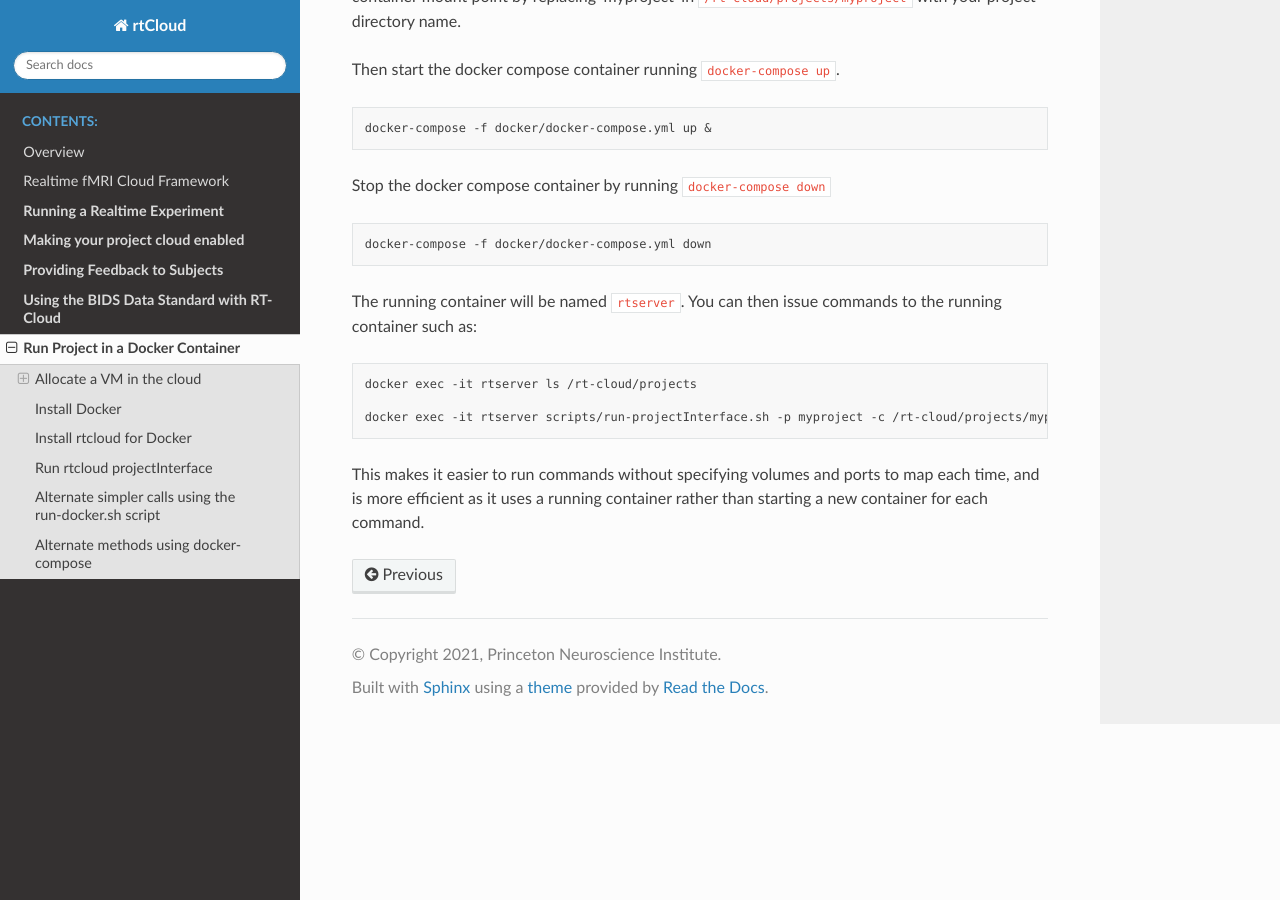
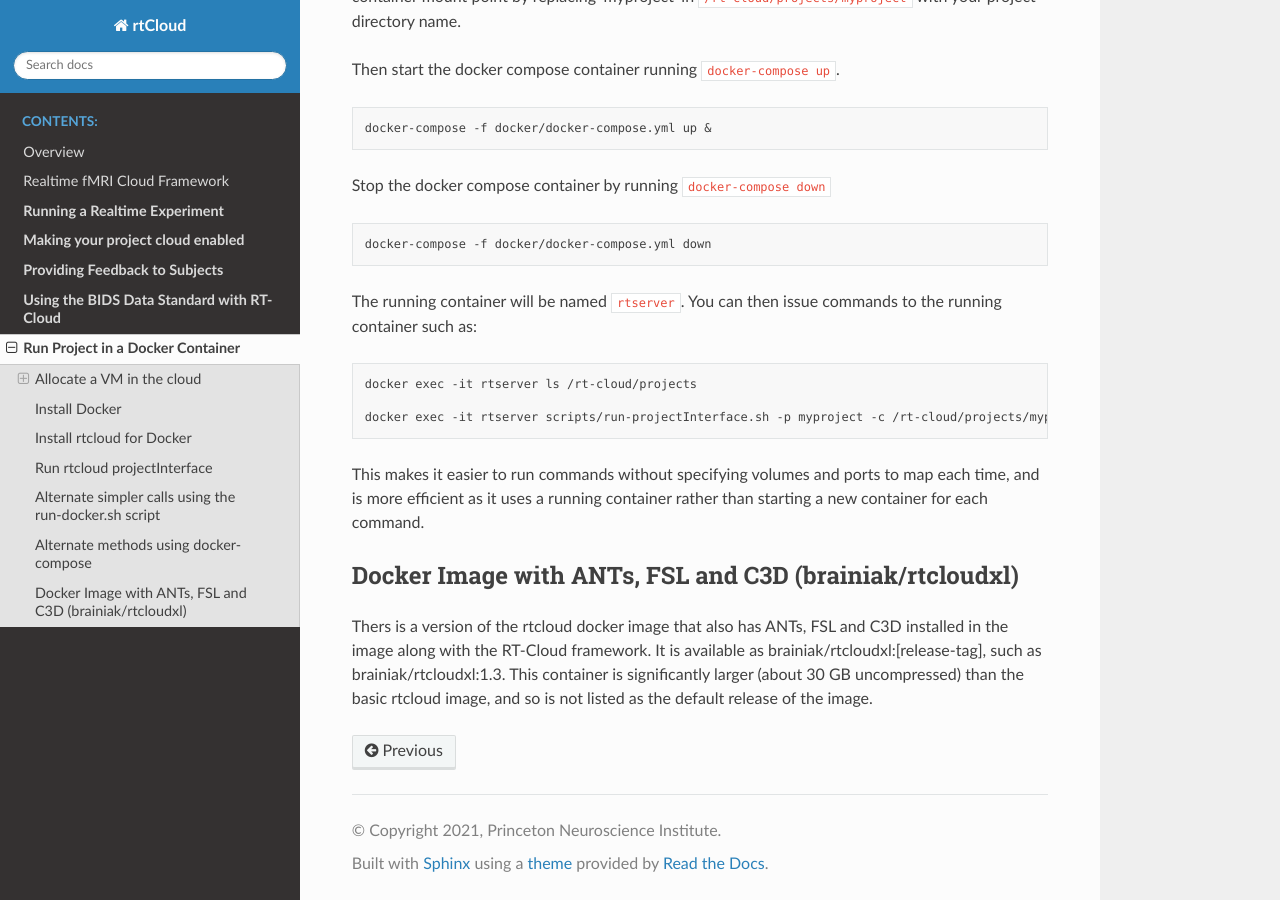
Before and after one commit to brainiak/rt-cloud, a Sphinx documentation site: the page built from docs/run-in-docker.md, in a window 1280 px wide and 900 px high, scrolled down 2793 px. Built offline with Sphinx 7.4.7 and the Read the Docs theme 2.0.0, drawn with Linux system fonts in a browser that asks for light colours.

Commit message:
Edits to docker doc and github action to tag docker images

```diff
--- a/docs/run-in-docker.md
+++ b/docs/run-in-docker.md
@@ -98,3 +98,6 @@ The running container will be named `rtserver`. You can then issue commands to t
     docker exec -it rtserver scripts/run-projectInterface.sh -p myproject -c /rt-cloud/projects/myproject/config.toml --test
 
 This makes it easier to run commands without specifying volumes and ports to map each time, and is more efficient as it uses a running container rather than starting a new container for each command.
+
+## Docker Image with ANTs, FSL and C3D (brainiak/rtcloudxl)
+Thers is a version of the rtcloud docker image that also has ANTs, FSL and C3D installed in the image along with the RT-Cloud framework. It is available as brainiak/rtcloudxl:[release-tag], such as brainiak/rtcloudxl:1.3. This container is significantly larger (about 30 GB uncompressed) than the basic rtcloud image, and so is not listed as the default release of the image.
```
Also changed, not shown: 2 other files.
